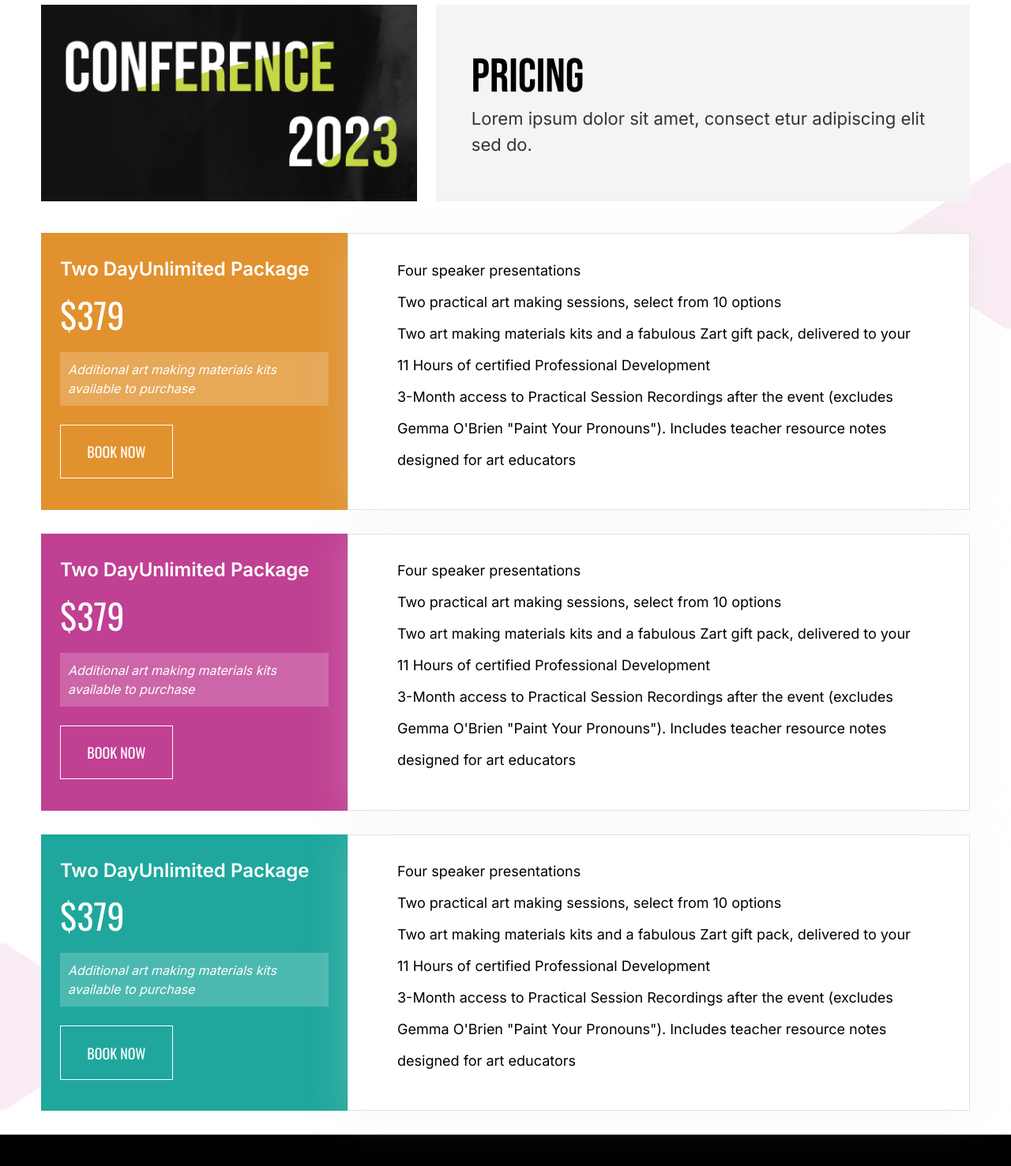
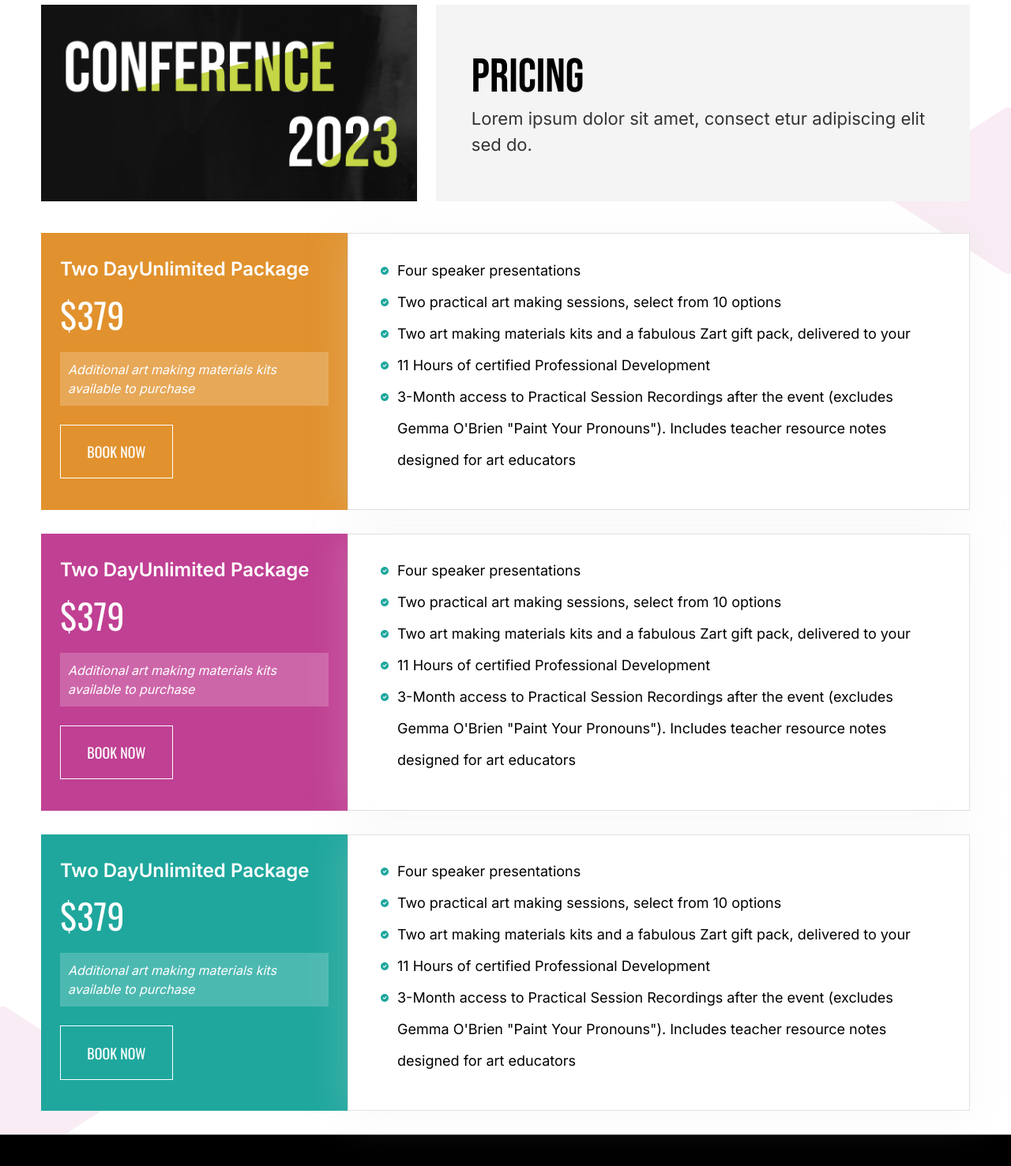
Before and after one commit to nikhilmalikgz/zart-code, a website with bundled scripts: page final-code/responsive/responsive/pricing.html in a window 1280 px wide. Shown: the part 200-1677 px from the top of the page at 79% size. Built offline with nearby package versions, Linux system fonts and the light colour scheme.

Commit message:
changes in traingle shapes

```diff
--- a/final-code/responsive/responsive/pricing.html
+++ b/final-code/responsive/responsive/pricing.html
@@ -184,14 +184,20 @@
     </section>
 
     <section class="pricing_module ">
+      <div class="traingle-shape traingle-shape--bottom">
+        <svg width="163" height="213" viewBox="0 0 163 213" fill="none" xmlns="http://www.w3.org/2000/svg">
+          <path d="M-3 203.534C-3 211.515 2.36606 214.584 8.92457 210.287L158.081 114.112C164.64 109.917 164.64 102.96 158.081 98.7648L8.92459 2.58977C2.36608 -1.6051 -2.99998 1.46431 -2.99998 9.34248L-3 203.534Z" fill="#F9ECF4"></path>
+          </svg>
+      </div>
+      <div class="traingle-shape traingle-shape--right">
+        <svg width="163" height="212" viewBox="0 0 163 212" fill="none" xmlns="http://www.w3.org/2000/svg">
+            <path d="M166 203.232C166 211.194 160.634 214.256 154.075 209.969L4.91891 114.022C-1.63961 109.837 -1.63961 102.896 4.91891 98.7109L154.075 2.76366C160.634 -1.42128 166 1.64087 166 9.50038L166 203.232Z" fill="#F9ECF4"></path>
+        </svg>
+    </div>
         <div class="container">
 
 
-        <div class="traingle-shape">
-            <svg width="163" height="213" viewBox="0 0 163 213" fill="none" xmlns="http://www.w3.org/2000/svg">
-              <path d="M-3 203.534C-3 211.515 2.36606 214.584 8.92457 210.287L158.081 114.112C164.64 109.917 164.64 102.96 158.081 98.7648L8.92459 2.58977C2.36608 -1.6051 -2.99998 1.46431 -2.99998 9.34248L-3 203.534Z" fill="#F9ECF4"></path>
-              </svg>
-          </div>
+
         <div class="block row">
             <div class=" col-lg-4 col-md-12 pr-0">
                 <div class="offer_package orange-bg">
@@ -266,11 +272,6 @@
                 </ul>
                 </div>
             </div>
-        </div>
-        <div class="traingle-shape reverse">
-            <svg width="163" height="212" viewBox="0 0 163 212" fill="none" xmlns="http://www.w3.org/2000/svg">
-                <path d="M166 203.232C166 211.194 160.634 214.256 154.075 209.969L4.91891 114.022C-1.63961 109.837 -1.63961 102.896 4.91891 98.7109L154.075 2.76366C160.634 -1.42128 166 1.64087 166 9.50038L166 203.232Z" fill="#F9ECF4"/>
-            </svg>
         </div>
     </div>
     </section>
--- a/final-code/responsive/responsive/scss/common/_global.scss
+++ b/final-code/responsive/responsive/scss/common/_global.scss
@@ -100,11 +100,17 @@ h6{
     &--right {
         right: 0;
         left: inherit;
+        top: -10rem;
+    }
+    &--bottom {
+        bottom: -5rem;
+        top: inherit;
     }
     @include media-breakpoint-down(lg){
         display: none;
     }
 }
+
 .dot-graphics-top {
     position: absolute;
     top: 0;
@@ -135,3 +141,7 @@ h6{
         }
       }
 }
+
+.with-shadow>img {
+    box-shadow: 0px 0px 50px rgb(0 0 0 / 25%);
+}
--- a/final-code/responsive/responsive/scss/pages/_faq-accordion.scss
+++ b/final-code/responsive/responsive/scss/pages/_faq-accordion.scss
@@ -4,15 +4,7 @@
   @include media-breakpoint-down(lg){
     padding-bottom: 2rem;
   }
- .traingle-shape {
-    bottom: -5rem;
-    top: auto;
-    &.reverse {
-      right: 0;
-      top: -10rem;
-      left: auto;
-  }
-  }
+
   .container {
     position: relative;
   }
--- a/final-code/responsive/responsive/scss/pages/_home-page.scss
+++ b/final-code/responsive/responsive/scss/pages/_home-page.scss
@@ -141,6 +141,9 @@
         left: 50%;
         transform: translate(-50%, -50%);
         cursor: pointer;
+        &.small {
+            max-width: 60px;
+        }
     }
 }
 
--- a/final-code/responsive/responsive/scss/pages/_pricing.scss
+++ b/final-code/responsive/responsive/scss/pages/_pricing.scss
@@ -46,20 +46,6 @@
     @include media-breakpoint-down(lg){
         padding-bottom: 1.875rem;
     }
-
-        .traingle-shape{
-            bottom: 0;
-            top: auto;
-            @include media-breakpoint-down(lg){
-                display: none;
-            }
-            &.reverse{
-                right: 0;
-                top: -90px;
-                left: auto;
-            }
-        }
-
 
     .block{
         margin-bottom: 30px;
@@ -155,7 +141,7 @@
                         line-height: 1.675rem;
                     }
                     &::before{
-                        background: url(../../media/Vector.png) no-repeat;
+                        background: url(../media/Vector.png) no-repeat;
                         content: "";
                         left: 0;
                         position: absolute;
--- a/final-code/responsive/responsive/scss/styles.scss
+++ b/final-code/responsive/responsive/scss/styles.scss
@@ -140,6 +140,7 @@ $accordion-button-focus-box-shadow:transparent;
 @import "pages/pricing";
 @import "pages/speaker";
 @import "pages/faq-accordion";
+@import "pages/media";
 
 
 body{
```
Also changed, not shown: final-code/responsive/responsive/faq.html (+2 -2 lines), final-code/responsive/responsive/css/styles.css, 1 other file.
